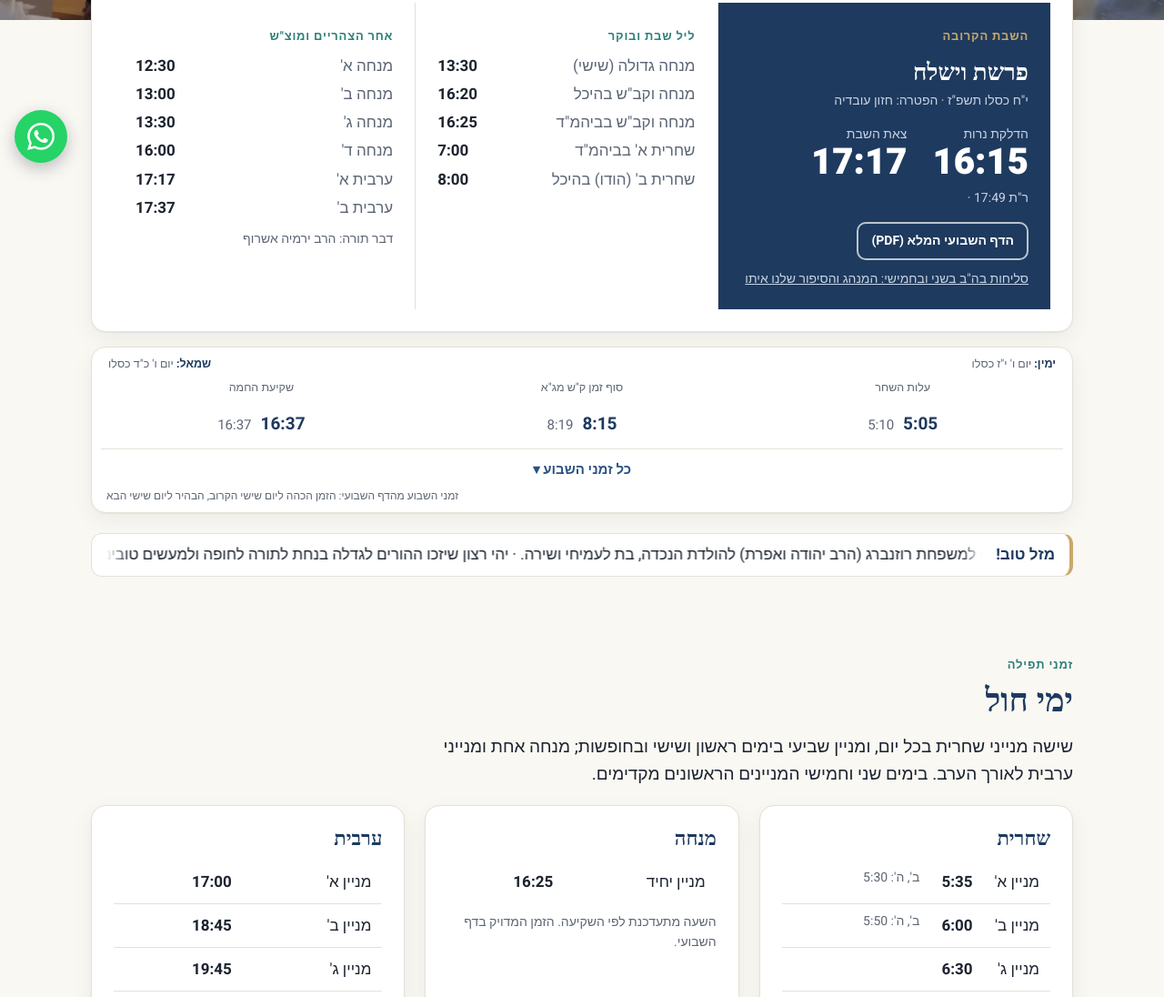
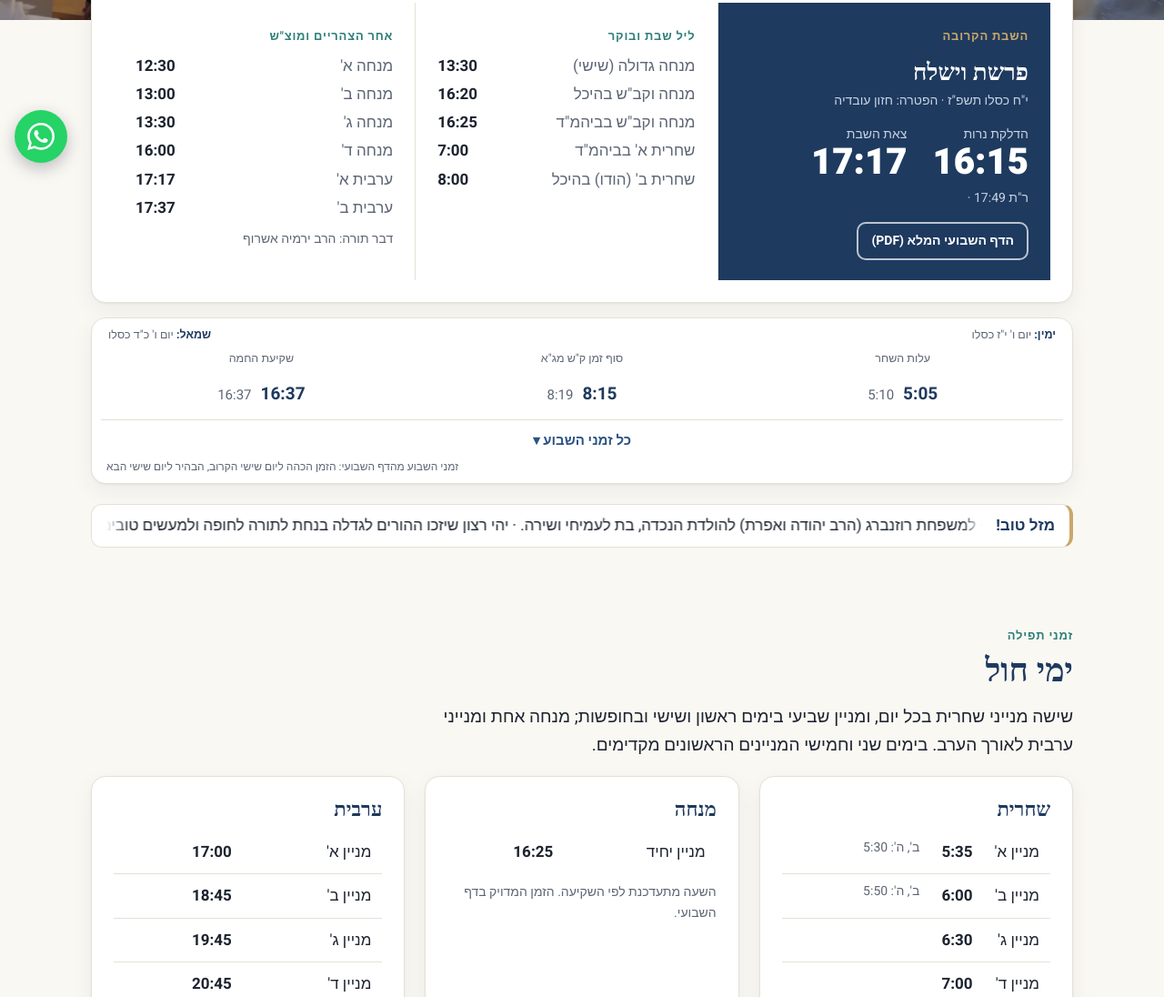
Before and after one commit to hakipabs/hakipabs-site, a plain HTML site: page index.html in a window 1280 px wide. Shown: the part 605-1701 px from the top of the page at 91% size. Drawn offline with Linux system fonts and the light colour scheme; no server answers; a web font is replaced by a local one.

Commit message:
Home: show the BeHaB link only in Cheshvan and Iyar
Co-Authored-By: Claude Opus 5.5 <noreply@anthropic.com>

```diff
--- a/index.html
+++ b/index.html
@@ -363,7 +363,8 @@ footer a{color:var(--navy)}
       <div class="small" id="sh-weather" hidden style="color:#c8d3e3;margin-top:8px"></div>
       <div class="small" style="color:#c8d3e3;margin-top:8px">ר"ת <span id="sh-rt">19:19</span> · <span id="sh-note">במוצאי שבת מתחילים לבקש "ותן טל ומטר לברכה"</span></div>
       <a class="btn btn-ghost small" style="margin-top:14px;padding:8px 14px" href="weekly/latest.pdf" target="_blank" rel="noopener">הדף השבועי המלא (PDF)</a>
-      <a class="small" style="display:block;margin-top:10px;color:#c8d3e3" href="minhagim.html#behab">סליחות בה"ב בשני ובחמישי: המנהג והסיפור שלנו איתו</a>
+      <a class="small" id="behab-link" style="display:none;margin-top:10px;color:#c8d3e3" href="minhagim.html#behab">סליחות בה"ב בשני ובחמישי: המנהג והסיפור שלנו איתו</a>
+      <script>try{var hm=new Intl.DateTimeFormat('en-u-ca-hebrew',{month:'long'}).format(new Date());if(/heshvan|iyar/i.test(hm))document.getElementById('behab-link').style.display='block'}catch(e){}</script>
     </div>
     <div class="cell">
       <span class="eyebrow">ליל שבת ובוקר</span>
```
